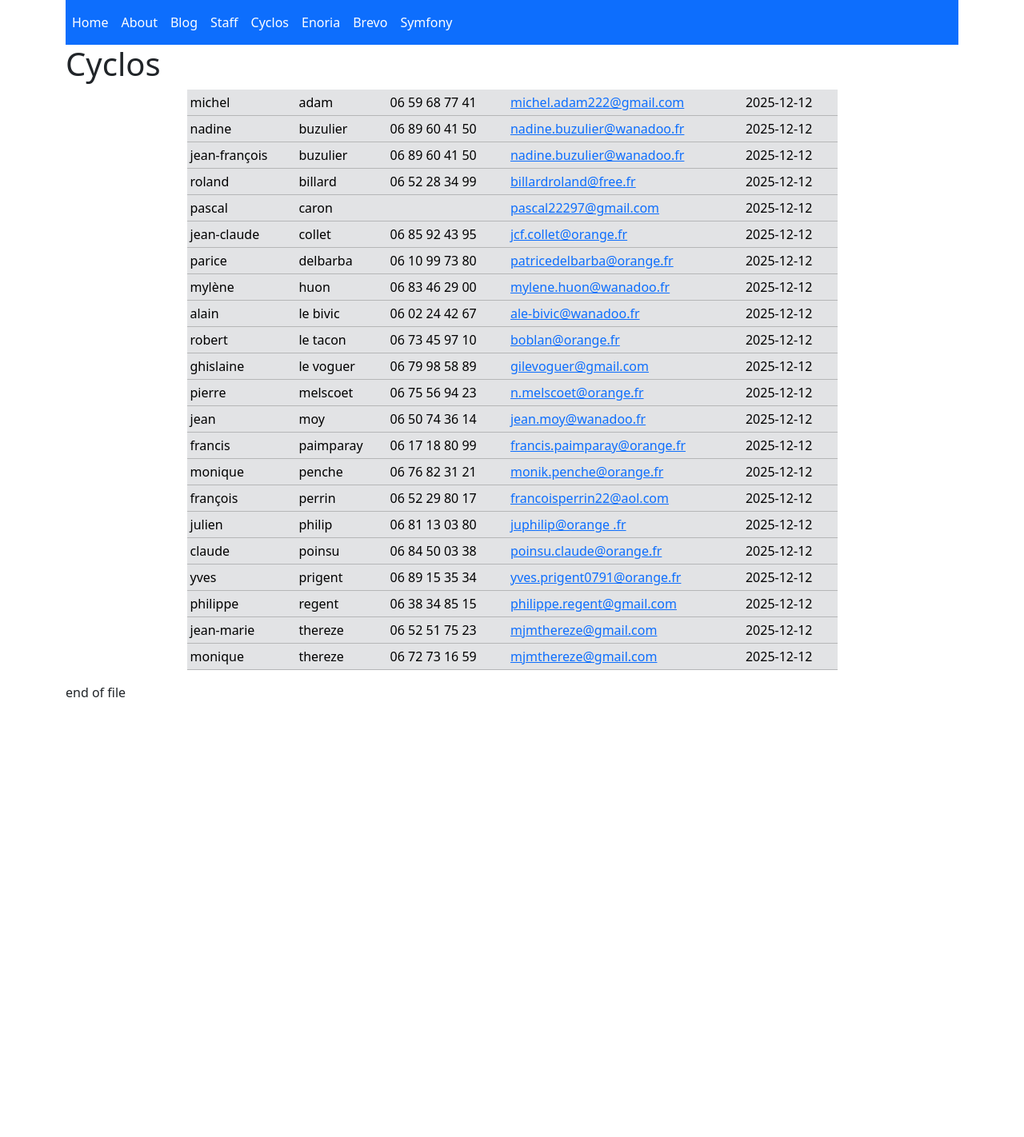
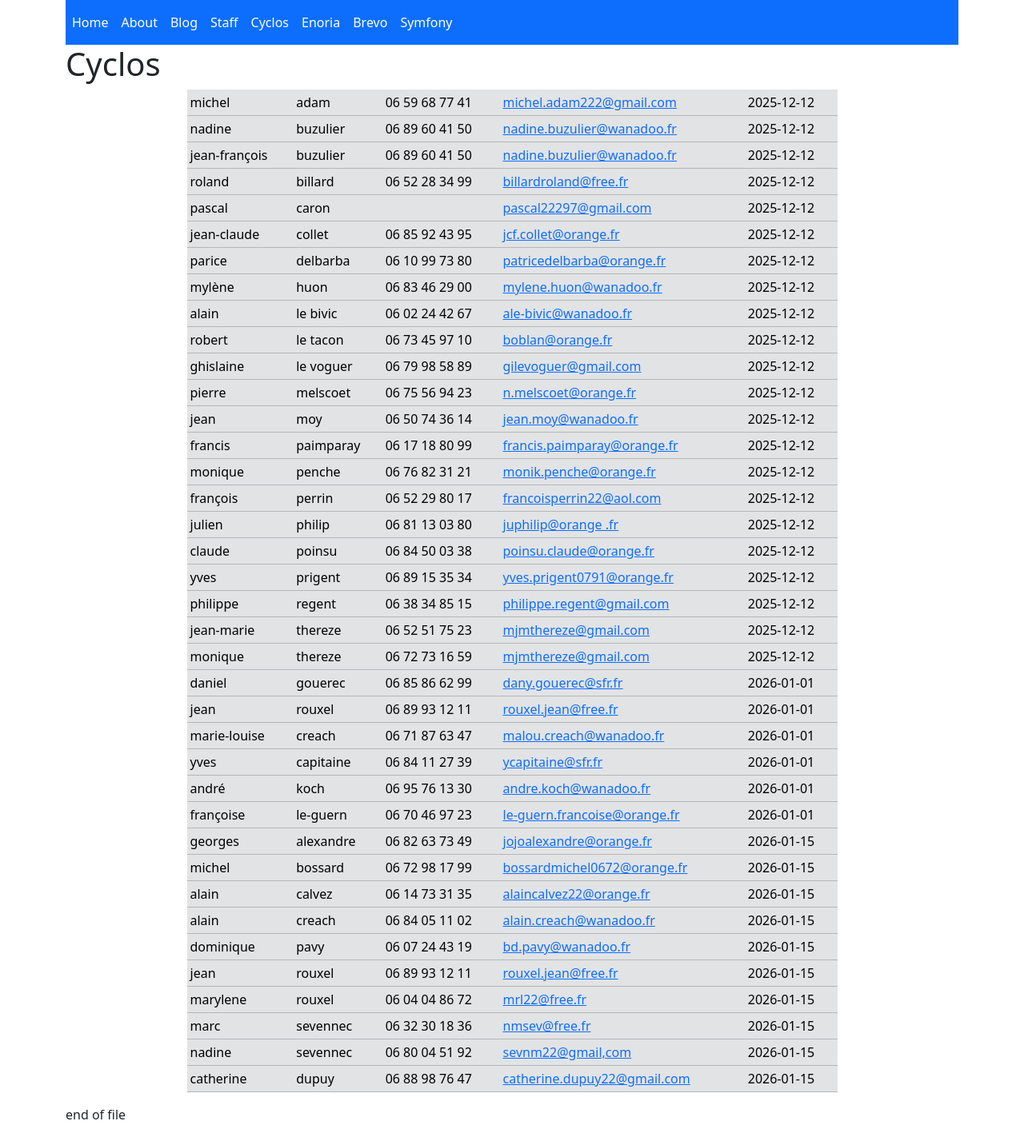
Before and after one commit to awelvor/jekyll, a Jekyll site: the page built from cyclos.html, in a window 1280 px wide. Shown: the whole page at 80% size. Built offline with Jekyll 4.4.1, drawn with Linux system fonts in a browser that asks for light colours; before the commit the page ends 900 px from its top, so only the background shows below that.

Commit message:
Update cyclos.yml

```diff
--- a/_data/cyclos.yml
+++ b/_data/cyclos.yml
@@ -111,5 +111,86 @@
   port: 06 72 73 16 59
   email: mjmthereze@gmail.com
   dat: 2025-12-12
+- nom: gouerec
+  prenom: daniel
+  port: 06 85 86 62 99
+  email: dany.gouerec@sfr.fr
+  dat: 2026-01-01
+- nom: rouxel
+  prenom: jean
+  port: 06 89 93 12 11
+  email: rouxel.jean@free.fr
+  dat: 2026-01-01
+- nom: creach
+  prenom: marie-louise
+  port: 06 71 87 63 47
+  email: malou.creach@wanadoo.fr
+  dat: 2026-01-01
+- nom: capitaine
+  prenom: yves
+  port: 06 84 11 27 39
+  email: ycapitaine@sfr.fr
+  dat: 2026-01-01
+- nom: koch
+  prenom: andré
+  port: 06 95 76 13 30
+  email: andre.koch@wanadoo.fr
+  dat: 2026-01-01
+- nom: le-guern
+  prenom: françoise
+  port: 06 70 46 97 23
+  email: le-guern.francoise@orange.fr
+  dat: 2026-01-01
+- nom: alexandre
+  prenom: georges
+  port: 06 82 63 73 49
+  email: jojoalexandre@orange.fr
+  dat: 2026-01-15
+- nom: bossard
+  prenom: michel
+  port: 06 72 98 17 99
+  email: bossardmichel0672@orange.fr
+  dat: 2026-01-15
+- nom: calvez
+  prenom: alain
+  port: 06 14 73 31 35
+  email: alaincalvez22@orange.fr
+  dat: 2026-01-15
+- nom: creach
+  prenom: alain
+  port: 06 84 05 11 02
+  email: alain.creach@wanadoo.fr
+  dat: 2026-01-15
+- nom: pavy
+  prenom: dominique
+  port: 06 07 24 43 19
+  email: bd.pavy@wanadoo.fr
+  dat: 2026-01-15
+- nom: rouxel
+  prenom: jean
+  port: 06 89 93 12 11
+  email: rouxel.jean@free.fr
+  dat: 2026-01-15
+- nom: rouxel
+  prenom: marylene
+  port: 06 04 04 86 72
+  email: mrl22@free.fr
+  dat: 2026-01-15
+- nom: sevennec
+  prenom: marc
+  port: 06 32 30 18 36
+  email: nmsev@free.fr
+  dat: 2026-01-15
+- nom: sevennec
+  prenom: nadine
+  port: 06 80 04 51 92
+  email: sevnm22@gmail,com
+  dat: 2026-01-15
+- nom: dupuy
+  prenom: catherine
+  port: 06 88 98 76 47
+  email: catherine.dupuy22@gmail.com
+  dat: 2026-01-15
+
 
 # end of file
```
